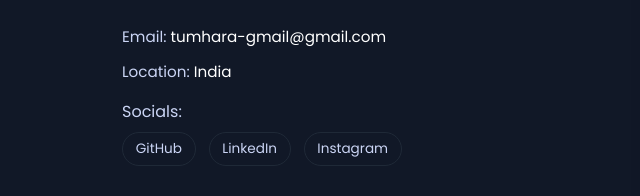
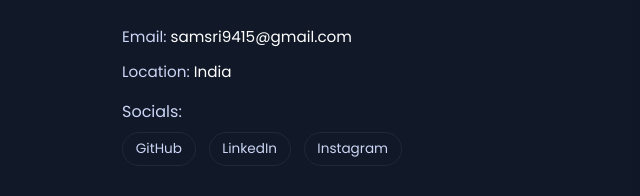
Before and after one commit to samraddhi-sri/Portfolio, a website: page contact.html in a window 1280 px wide. Shown: the part 290-486 px from the top of the page, 0-640 px from the left. Drawn offline with Linux system fonts and the light colour scheme.

Commit message:
updated email in contact page

```diff
--- a/contact.html
+++ b/contact.html
@@ -133,7 +133,7 @@
 
       <div class="info-row">
         <span class="info-label">Email: </span>
-        <span class="info-value">tumhara-gmail@gmail.com</span>
+        <span class="info-value">samsri9415@gmail.com</span>
       </div>
       <div class="info-row">
         <span class="info-label">Location: </span>
```
